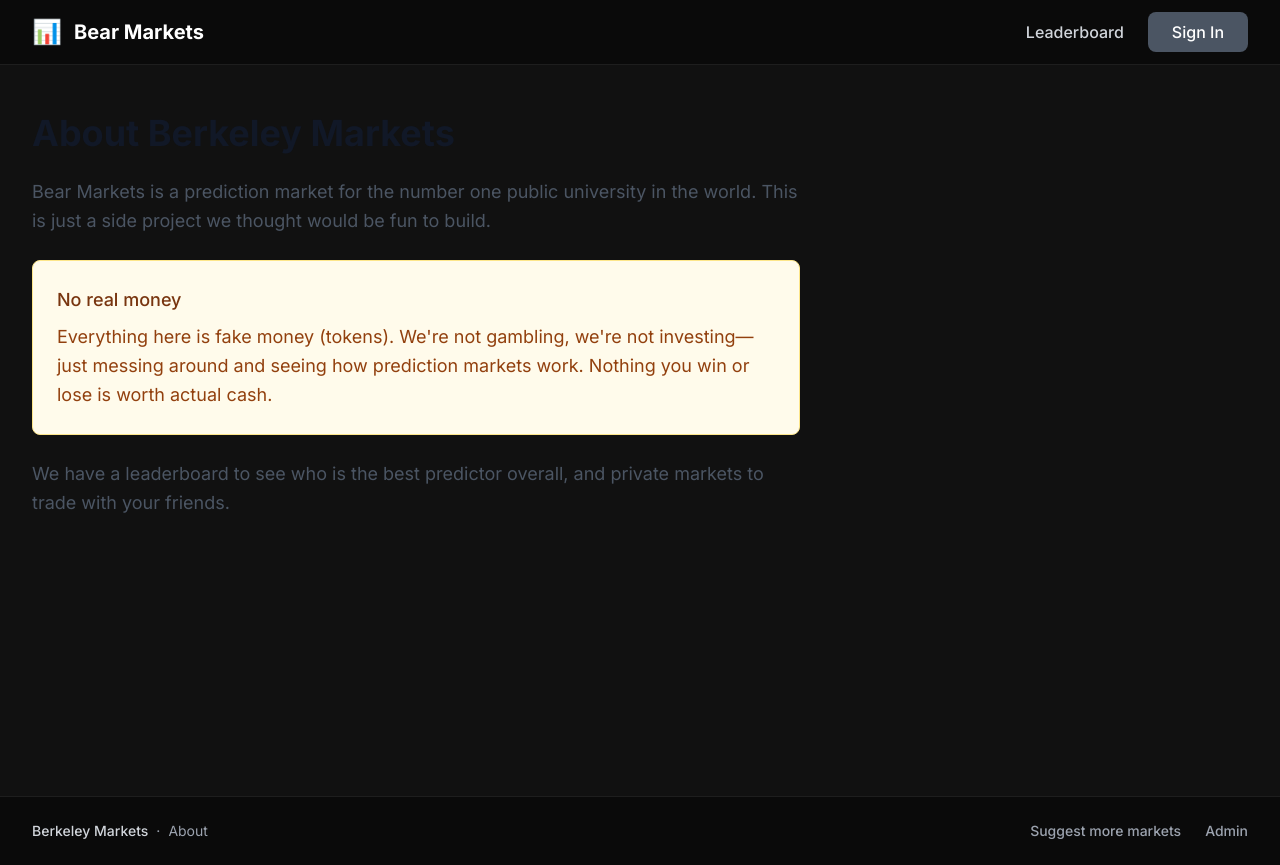
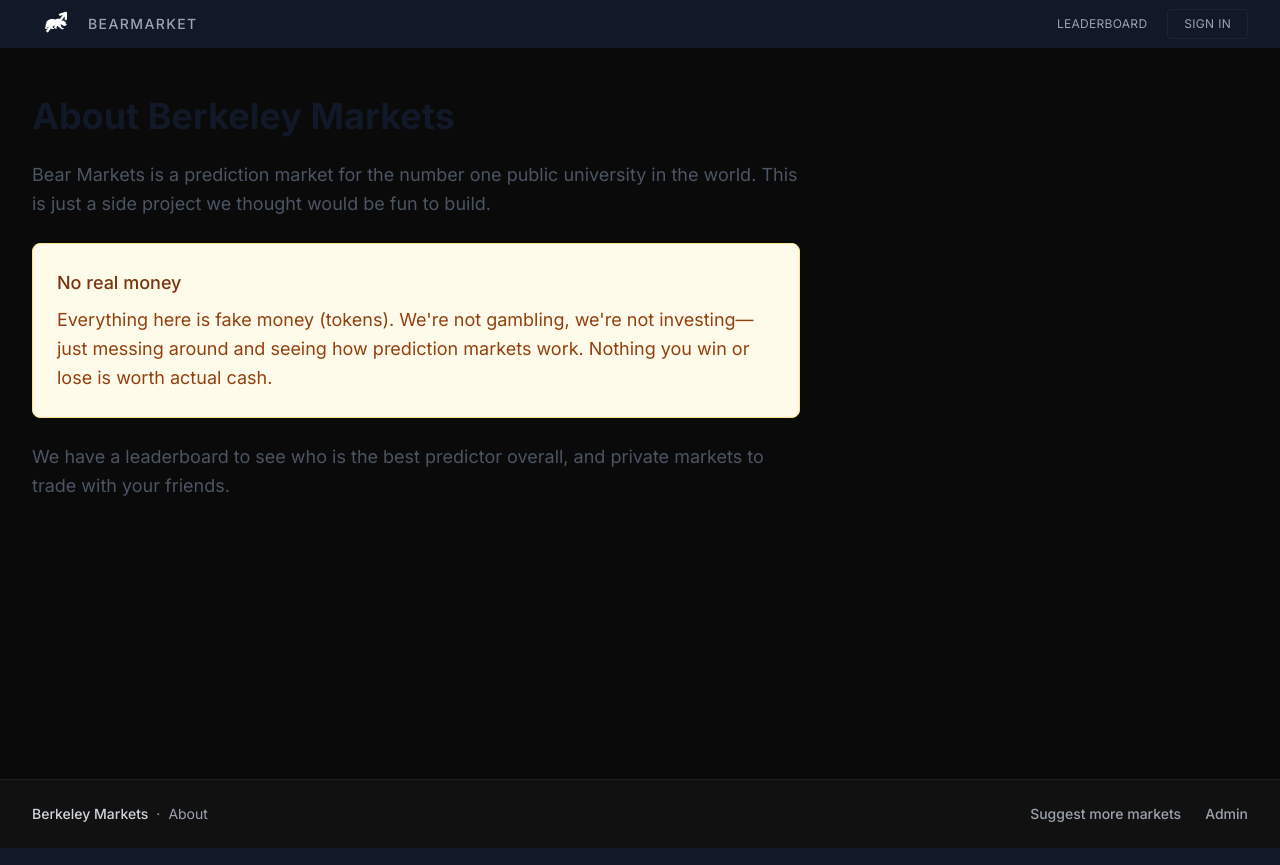
Before and after one commit to Hoponga/bear-markets, a Next.js app in the folder frontend/: page /about in a window 1280 px wide. Built offline with nearby package versions, Linux system fonts and the light colour scheme; no server answers.

Commit message:
navbar styling updates

```diff
--- a/frontend/components/Navbar.tsx
+++ b/frontend/components/Navbar.tsx
@@ -2,6 +2,7 @@
 
 import { useState, useEffect } from 'react';
 import Link from 'next/link';
+import Image from 'next/image';
 import { authStorage } from '@/lib/auth';
 import { authAPI } from '@/lib/api';
 import AuthModal from './AuthModal';
@@ -48,73 +49,69 @@ export default function Navbar() {
 
   return (
     <>
-      <nav className="bg-bg-card border-b border-border-primary sticky top-0 z-50">
+      <nav className="bg-transparent sticky top-0 z-40">
         <div className="max-w-7xl mx-auto px-4 sm:px-6 lg:px-8">
-          <div className="flex justify-between items-center h-16">
-            {/* Logo */}
-            <Link href="/" className="flex items-center space-x-3">
-              <span className="text-2xl font-bold">📊</span>
-              <span className="text-xl font-bold text-text-primary">
-                Bear Markets
+          <div className="flex justify-between items-center h-12">
+            {/* Left - Logo */}
+            <Link href="/" className="flex items-center space-x-2">
+              <Image src="/logo.png" alt="Bearmarket" width={48} height={48} />
+              <span className="text-sm font-medium text-text-muted uppercase tracking-widest">
+                Bearmarket
               </span>
             </Link>
 
-            {/* Navigation Links */}
-            <div className="flex items-center space-x-6">
+            {/* Right - Navigation Links & User Info */}
+            <div className="flex items-center space-x-5">
               {user ? (
                 <>
                   <Link
                     href="/"
-                    className="text-text-secondary hover:text-text-primary font-medium transition"
+                    className="text-xs text-text-muted hover:text-text-secondary uppercase tracking-wide transition"
                   >
                     Markets
                   </Link>
                   <Link
                     href="/portfolio"
-                    className="text-text-secondary hover:text-text-primary font-medium transition"
+                    className="text-xs text-text-muted hover:text-text-secondary uppercase tracking-wide transition"
                   >
                     Portfolio
                   </Link>
                   <Link
                     href="/organizations"
-                    className="text-text-secondary hover:text-text-primary font-medium transition"
+                    className="text-xs text-text-muted hover:text-text-secondary uppercase tracking-wide transition"
                   >
                     Organizations
                   </Link>
                   <Link
                     href="/leaderboard"
-                    className="text-text-secondary hover:text-text-primary font-medium transition"
+                    className="text-xs text-text-muted hover:text-text-secondary uppercase tracking-wide transition"
                   >
                     Leaderboard
                   </Link>
-
-                  {/* User Info */}
-                  <div className="flex items-center space-x-4 border-l border-border-secondary pl-6">
-                    <div className="text-right">
-                      <p className="text-sm font-medium text-text-primary">{user.name}</p>
-                      <p className="text-xs text-text-muted">
-                        {user.token_balance.toFixed(2)} tokens
-                      </p>
-                    </div>
-                    <button
-                      onClick={handleLogout}
-                      className="px-4 py-2 text-sm font-medium text-text-secondary hover:text-text-primary border border-border-secondary rounded-lg hover:bg-bg-hover transition"
-                    >
-                      Logout
-                    </button>
-                  </div>
+                  <span className="text-xs text-text-muted">
+                    {user.name} · {user.token_balance.toFixed(2)} tokens
+                  </span>
+                  <button
+                    onClick={handleLogout}
+                    className="text-text-muted hover:text-text-secondary transition"
+                    title="Logout"
+                  >
+                    <svg xmlns="http://www.w3.org/2000/svg" className="h-4 w-4" fill="none" viewBox="0 0 24 24" stroke="currentColor">
+                      <path strokeLinecap="round" strokeLinejoin="round" strokeWidth={2} d="M17 16l4-4m0 0l-4-4m4 4H7m6 4v1a3 3 0 01-3 3H6a3 3 0 01-3-3V7a3 3 0 013-3h4a3 3 0 013 3v1" />
+                    </svg>
+                  </button>
                 </>
               ) : (
                 <>
                   <Link
                     href="/leaderboard"
-                    className="text-text-secondary hover:text-text-primary font-medium transition"
+                    className="text-xs text-text-muted hover:text-text-secondary uppercase tracking-wide transition"
                   >
                     Leaderboard
                   </Link>
                   <button
                     onClick={() => setShowAuthModal(true)}
-                    className="px-6 py-2 bg-btn-primary text-text-primary font-medium rounded-lg hover:bg-btn-primary-hover transition"
+                    className="px-4 py-1.5 text-xs text-text-muted hover:text-text-secondary uppercase tracking-wide border border-border-secondary/50 rounded transition"
                   >
                     Sign In
                   </button>
--- a/frontend/tailwind.config.js
+++ b/frontend/tailwind.config.js
@@ -10,8 +10,8 @@ module.exports = {
       colors: {
         // Background colors
         bg: {
-          primary: '#111111',    // Main page background (gray-900)
-          card: '#0a0a0a',       // Card backgrounds (gray-800)
+          primary: '#0a0a0a',    // Main page background (gray-900)
+          card: '#111111',       // Card backgrounds (gray-800)
           hover: '#1e1e1e',      // Hover states (gray-700)
           input: '#1e1e1e',      // Input backgrounds (gray-700)
         },
```
Also changed, not shown: frontend/public/logo.png (added), 1 other file (tests, documents, lock files or other folders).
